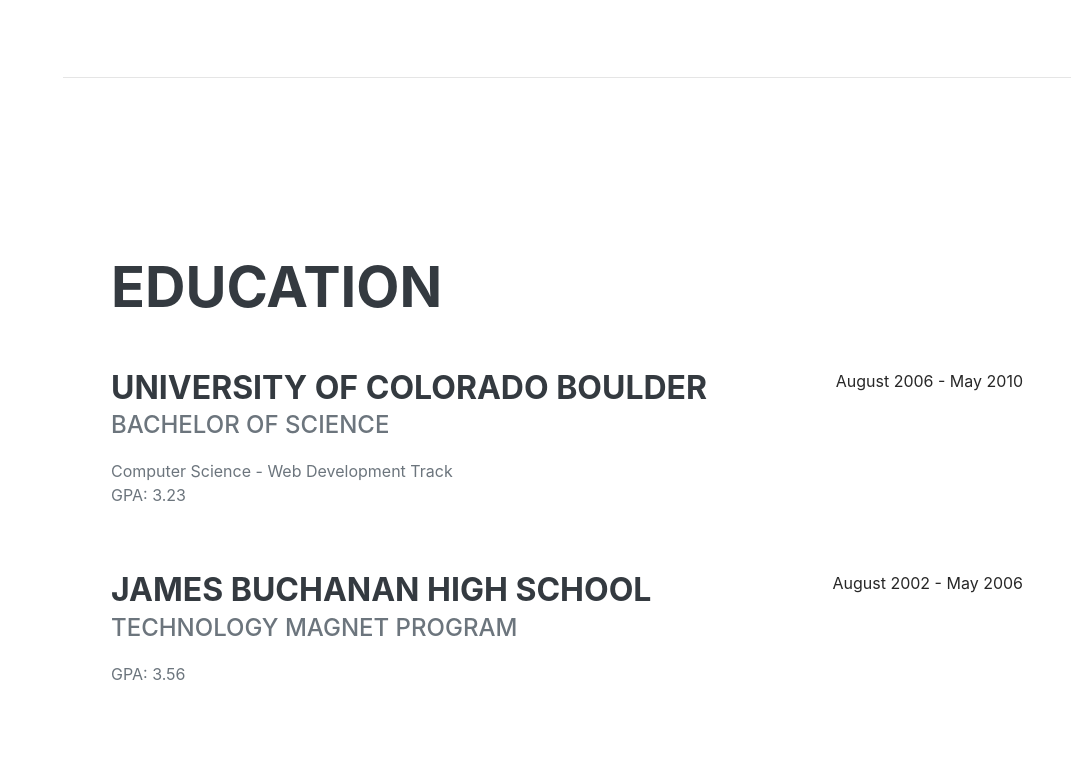
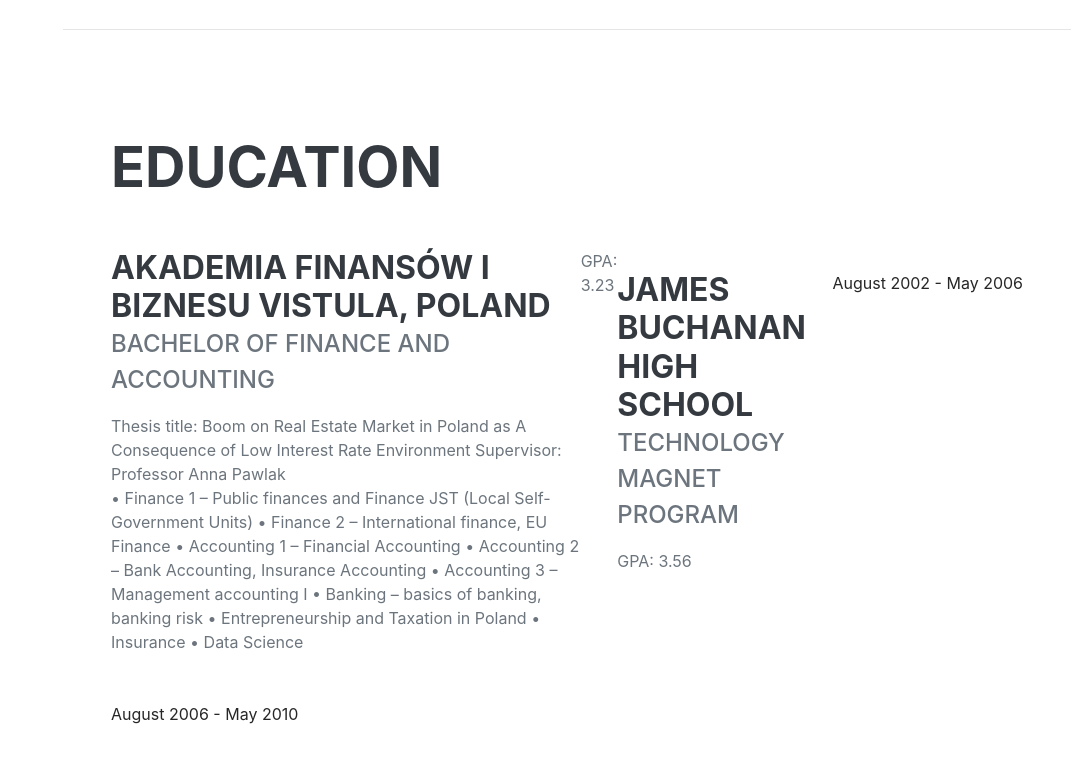
Before and after one commit to weiwrk/weiwrk.github.io, a plain HTML site: page index.html in a window 1280 px wide. Shown: the part 1929-2692 px from the top of the page, without its empty margins (209-1280 px from the left). Drawn offline with nearby package versions, Linux system fonts and the light colour scheme; a web font is replaced by a local one.

Commit message:
Update index.html

```diff
--- a/index.html
+++ b/index.html
@@ -64,11 +64,12 @@
                     <h2 class="mb-5">Experience</h2>
                     <div class="d-flex flex-column flex-md-row justify-content-between mb-5">
                         <div class="flex-grow-1">
-                            <h3 class="mb-0">Senior Web Developer</h3>
-                            <div class="subheading mb-3">Intelitec Solutions</div>
-                            <p>Bring to the table win-win survival strategies to ensure proactive domination. At the end of the day, going forward, a new normal that has evolved from generation X is on the runway heading towards a streamlined cloud solution. User generated content in real-time will have multiple touchpoints for offshoring.</p>
+                            <h3 class="mb-0">Assistant bookeeper </h3>
+                            <div class="subheading mb-3">Hock Seng Keong Trading, Malaysia</div>
+                            <p>Had one year of experience in organising daily transactions and helping with
+                                financial statement preparation and tax declaration of a small enterprise.</p>
                         </div>
-                        <div class="flex-shrink-0"><span class="text-primary">March 2013 - Present</span></div>
+                        <div class="flex-shrink-0"><span class="text-primary">January 2017 - January 2018</span></div>
                     </div>
                     <div class="d-flex flex-column flex-md-row justify-content-between mb-5">
                         <div class="flex-grow-1">
@@ -103,9 +104,21 @@
                     <h2 class="mb-5">Education</h2>
                     <div class="d-flex flex-column flex-md-row justify-content-between mb-5">
                         <div class="flex-grow-1">
-                            <h3 class="mb-0">University of Colorado Boulder</h3>
-                            <div class="subheading mb-3">Bachelor of Science</div>
-                            <div>Computer Science - Web Development Track</div>
+                            <h3 class="mb-0">Akademia Finansów i Biznesu Vistula, Poland </h3>
+                            <div class="subheading mb-3">Bachelor of Finance and Accounting</div>
+                            <div>Thesis title: Boom on Real Estate Market in Poland as A Consequence of Low
+                                Interest Rate Environment
+                                Supervisor: Professor Anna Pawlak
+                            </div>
+                                • Finance 1 – Public finances and Finance JST (Local Self-Government Units)
+                                • Finance 2 – International finance, EU Finance
+                                • Accounting 1 – Financial Accounting
+                                • Accounting 2 – Bank Accounting, Insurance Accounting
+                                • Accounting 3 – Management accounting I
+                                • Banking – basics of banking, banking risk
+                                • Entrepreneurship and Taxation in Poland
+                                • Insurance
+                                • Data Science</div>
                             <p>GPA: 3.23</p>
                         </div>
                         <div class="flex-shrink-0"><span class="text-primary">August 2006 - May 2010</span></div>
```
